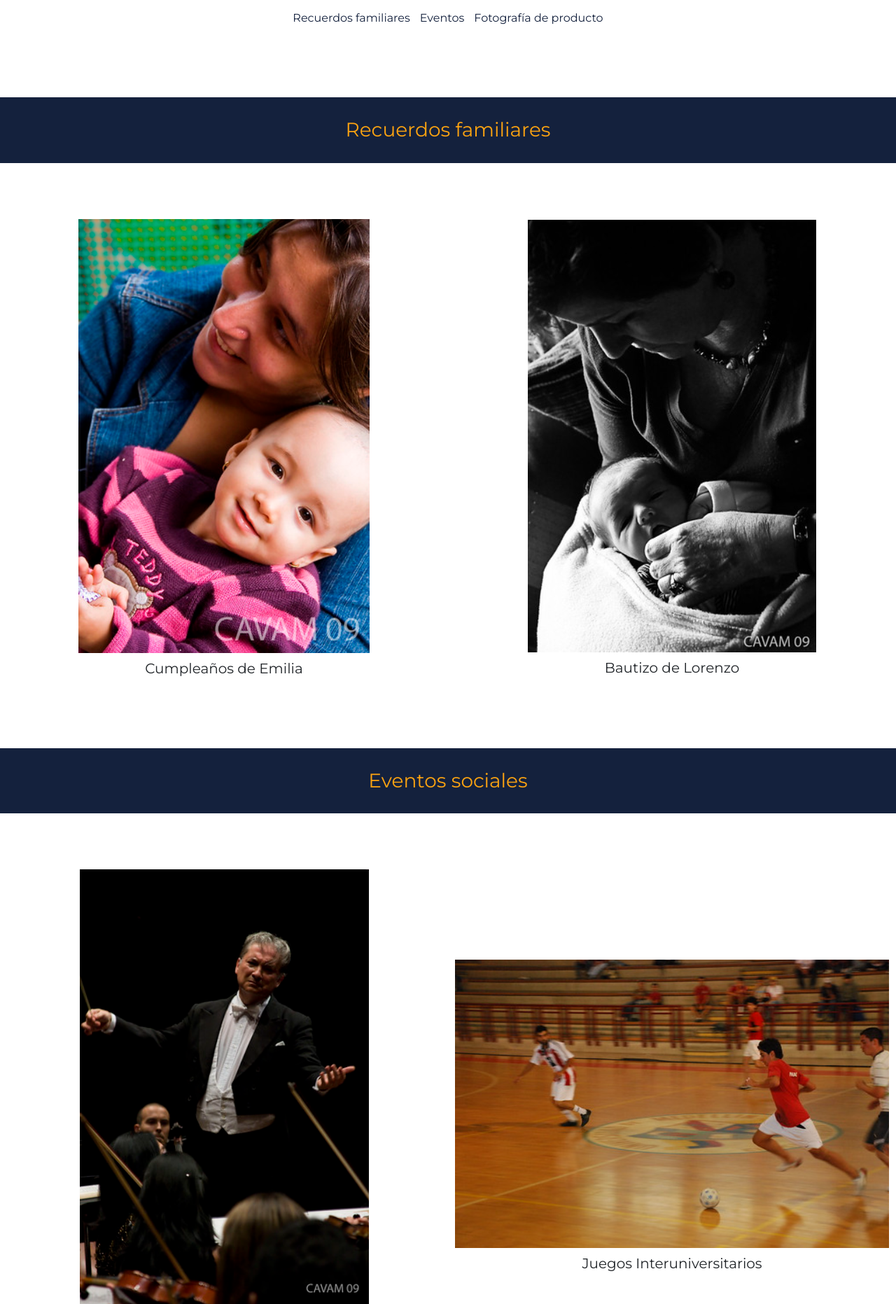
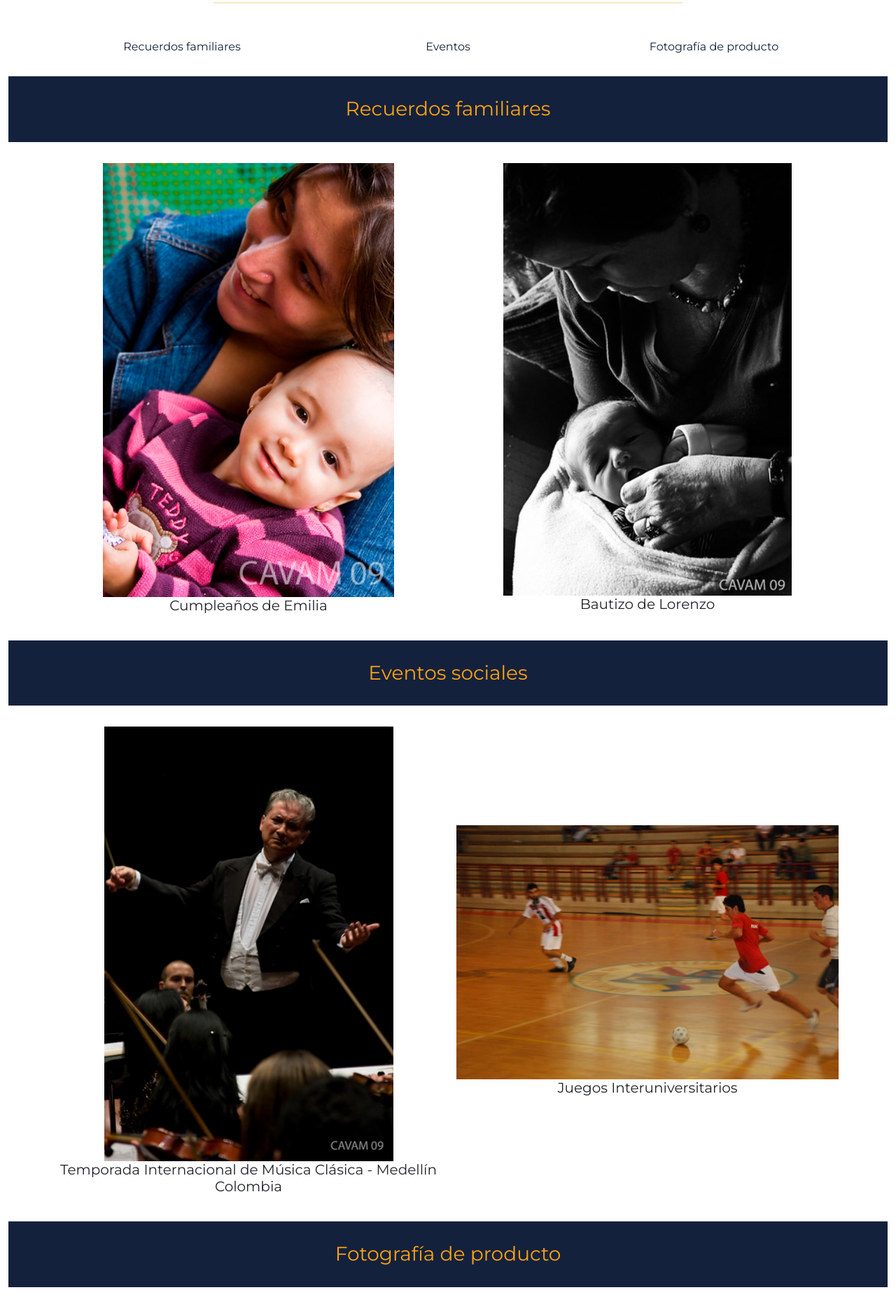
Before and after one commit to CVasquezM/forever_fotografia, a plain HTML site: page pages/nuestro-trabajo.html in a window 1280 px wide. Shown: the part 260-2123 px from the top of the page at 70% size. Drawn offline with Linux system fonts and the light colour scheme; a web font is replaced by a local one.

Commit message:
Bootstrap_mediaqueries_completos

```diff
--- a/pages/nuestro-trabajo.html
+++ b/pages/nuestro-trabajo.html
@@ -11,6 +11,7 @@
 
 <body>
     <!-- Información principal de la empresa -->
+    <div class="container">
         <header>
             <div class="container_text-center_header">
                 <div class="row align-items-center">
@@ -41,68 +42,103 @@
                 </div>
             </div>
         </header>
-
+    </div>
 
 
     <!-- Fotografías de ejemplo -->
+    <div class="container pt-5 ">
         <h2>Nuestro trabajo</h2> <hr id="header-line">
-
-    <div id="our-job__menu">
-        <a class="menu__item" href="#familia">Recuerdos familiares</a>
-        <a class="menu__item" href="#eventos">Eventos</a>
-        <a class="menu__item" href="#producto">Fotografía de producto</a>
     </div>
 
-    <section class="examples" id="familia">
-        <h3>Recuerdos familiares</h3>
-        <div class="examples_container">
-            <div class="example__1">
-                <img class= "example-img" src="../images/familia-1.png" alt="Bebé en brazos de mujer">
-                <h5 class="example-text">Cumpleaños de Emilia</h5>
+  <!-- Menú de los ejemplos -->
+    <div class="container text-center">
+        <div class="row">
+            <div class="col example_menu">
+                <a href="#familia">Recuerdos familiares</a>
+            </div>
+            <div class="col example_menu">
+                <a href="#eventos">Eventos</a>
+            </div>
+            <div class="col example_menu">
+                <a href="#producto">Fotografía de producto</a>
+            </div>
+        </div>
     </div>
 
-            <div class="example__2">
-                <img class= "example-img" src="../images/familia-2.png" alt="Mujer con bebé en brazos">
-                <h5 class="example-text">Bautizo de Lorenzo</h5>
+
+    <!-- Título primer segmento de ejemplos -->
+    <div class="container-fluid">
+        <div class="row">
+            <div class="col examples" id="familia">
+                <h3>Recuerdos familiares</h3>
             </div>
         </div>
-    </section>
-
-    <section class="examples" id="eventos">
-        <h3>Eventos sociales</h3>
-        <div class="examples_container">
-            <div class="example__1">
-                <img class= "example-img" src="../images/evento-1.png" alt="Director de Orquesta">
-                <h5 class="example-text">Temporada Internacional de Música Clásica - Medellín Colombia</h5>
     </div>
 
-            <div class="example__2">
-                <img class= "example-img" src="../images/evento-2.png" alt="Hombre joven corriendo detrás de un balón">
-                <h5 class="example-text">Juegos Interuniversitarios</h5>
+    <!-- Ejemplos - Familia -->
+    <div class="container" >
+        <div class="row">
+            <div class="col example-img">
+                <img class= "img-fluid" src="../images/familia-1.png" alt="Bebé en brazos de mujer">
+                <h5 class="text-center">Cumpleaños de Emilia</h5>
+            </div>
+            <div class="col example-img">
+                <img class= "img-fluid" src="../images/familia-2.png" alt="Mujer con bebé en brazos">
+                <h5 class="text-center">Bautizo de Lorenzo</h5>
             </div>
         </div>
-    </section>
-
-    <section class="examples" id="producto">
-        <h3>Fotografía de producto</h3>
-        <div class="examples_container">
-            <div class="example__1">
-                <img class= "example-img" src="../images/producto-1.png" alt="pulseras de colores">
-                <h5 class="example-text">Natta - Bisutería</h5>
     </div>
 
-            <div class="example__2">
-                <img class= "example-img" src="../images/producto-2.png" alt="Mochilas indígenas tejidas">
-                <h5 class="example-text">Arraigo - Tienda de artesanías colombianas</h5>
+    <!-- Título segundo segmento de ejemplos -->
+    <div class="container-fluid">
+        <div class="row">
+            <div class="col examples" id="eventos">
+                <h3>Eventos sociales</h3>
             </div>
         </div>
-    </section>
+    </div>
 
+    <!-- Ejemplos - Eventos -->
+    <div class="container" >
+        <div class="row">
+            <div class="col example-img">
+                <img class= "img-fluid" src="../images/evento-1.png" alt="Director de Orquesta">
+                <h5 class="text-center">Temporada Internacional de Música Clásica - Medellín Colombia</h5>
+            </div>
+            <div class="col example-img justify-content-center">
+                <img class= "img-fluid" src="../images/evento-2.png" alt="Hombre joven corriendo detrás de un balón">
+                <h5 class="text-center">Juegos Interuniversitarios</h5>
+            </div>
+        </div>
+    </div>
+
+    <!-- Título tercer segmento de ejemplos -->
+    <div class="container-fluid">
+        <div class="row">
+            <div class="col examples" id="producto">
+                <h3>Fotografía de producto</h3>
+            </div>
+        </div>
+    </div>
+
+    <!-- Ejemplos - Productos -->
+    <div class="container mb-5" >
+        <div class="row">
+            <div class="col example-img">
+                <img class= "img-fluid" src="../images/producto-1.png" alt="pulseras de colores">
+                <h5 class="text-center">Natta - Bisutería</h5>
+            </div>
+            <div class="col example-img justify-content-center">
+                <img class= "img-fluid" src="../images/producto-2.png" alt="Mochilas indígenas tejidas">
+                <h5 class="text-center">Arraigo - Tienda de artesanías colombianas</h5>
+            </div>
+        </div>
+    </div>
 
 <!-- Cierre -->
     <div class="container-fluid footer">
         <div class="row">
-            <div class="col pt-3">
+            <div class="col pt-4">
                 <p>Para contactarnos puedes ingresar a Instagram o escribirnos directamente a WhatsApp</p>
             </div>
 
--- a/style.css
+++ b/style.css
@@ -281,17 +281,14 @@ h2{
             /*Nuestro Trabajo*/
 
 
-#our-job__menu{
-    display: flex;
-    flex-direction: row;
-    justify-content: center;
-    margin-bottom: 5%;
+.example_menu:hover{
+    background-color:#14213D;
+    transition: 0.3s;
 }
 
-.examples{
-    display: flex;
-    flex-direction: column;
-    margin-bottom: 5%;
+.example_menu:hover a{
+    color: white;
+    transition: 0.3s;
 }
 
 .examples h3{
@@ -304,6 +301,13 @@ h2{
     background-color: #14213D;
 
 }
+
+.example-img{
+    display: flex;
+    flex-direction: column;
+    align-items: center;
+}
+/*
 .examples_container{
     display: flex;
     flex-direction: row;
@@ -311,7 +315,7 @@ h2{
     margin-top: 50px;
 }
 
-.example__1{   /*Contenedor izquierdo*/
+.example__1{
     display:flex;
     flex-direction: column;
     align-items: center;
@@ -320,7 +324,7 @@ h2{
 
 }
 
-.example__2{  /*Contenedor derecho*/
+.example__2{
     display:flex;
     flex-direction: column;
     align-items: center;
@@ -328,12 +332,12 @@ h2{
     width: 50%;
 }
 
-.example-text{ /*Pie de foto*/
+.example-text{ Pie de foto
     font-size: 20px;
     margin-top: 10px;
     width: 50%;
     text-align: center;
-}
+} */
 
 
 
```
Also changed, not shown: index.html (+1 -1 lines), pages/contacto.html (+1 -1 lines), pages/otros-servicios.html (+1 -1 lines), pages/quienes-somos.html (+2 -1 lines). Lines whose indentation alone changed are shown as unchanged.
